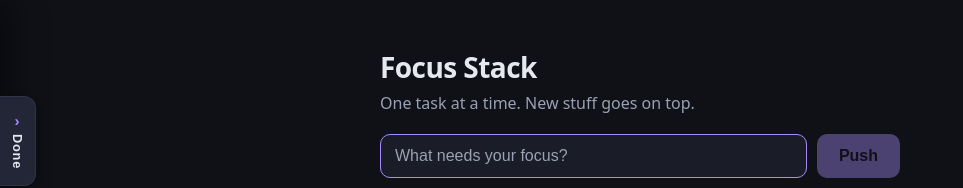
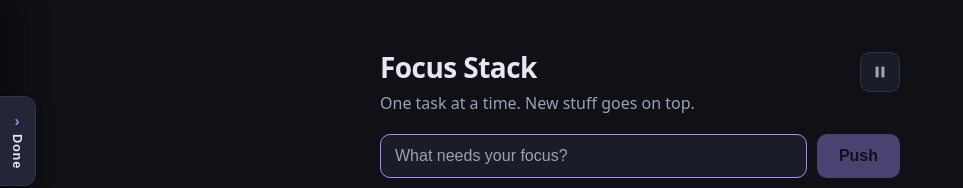
Before and after one commit to Roholla-amz/focus-stack, a React (Vite) app: page / in a window 1280 px wide. Shown: the top 188 px of the page, without its empty margins (0-963 px from the left). Built offline with nearby package versions, Linux system fonts and the light colour scheme.

Commit message:
Add global pause that freezes focus timers and waiting ages, persisted across sessions

```diff
--- a/src/App.css
+++ b/src/App.css
@@ -157,6 +157,44 @@
   text-transform: uppercase;
   letter-spacing: 0.08em;
   color: var(--accent);
+}
+
+.app-header {
+  display: flex;
+  align-items: flex-start;
+  justify-content: space-between;
+  gap: 12px;
+}
+
+.pause-btn {
+  flex: 0 0 auto;
+  width: 40px;
+  height: 40px;
+  margin-top: 4px;
+  display: grid;
+  place-items: center;
+  border-radius: 10px;
+  border: 1px solid var(--border);
+  background: var(--surface);
+  color: var(--text-dim);
+  cursor: pointer;
+  transition: color 0.15s, border-color 0.15s, filter 0.15s;
+}
+
+.pause-btn:hover {
+  color: var(--text);
+  border-color: var(--accent);
+}
+
+.pause-btn.paused {
+  color: var(--accent);
+  border-color: var(--accent);
+  background: var(--surface-2);
+}
+
+.time-badge.paused {
+  opacity: 0.75;
+  font-style: italic;
 }
 
 .focus-meta {
--- a/src/App.jsx
+++ b/src/App.jsx
@@ -50,6 +50,7 @@ function sanitizeItem(item) {
 
 function settleFocus(stack, topSince, now) {
   if (stack.length === 0) return { stack, topSince: null }
+  if (topSince === null) return { stack, topSince: null }
   if (typeof topSince !== 'number') return { stack, topSince: now }
   const elapsed = Math.max(0, now - topSince)
   const idx = stack.length - 1
@@ -68,16 +69,37 @@ function loadState() {
     const doneRaw = Array.isArray(parsed?.done) ? parsed.done : []
     const stack = stackRaw.map(sanitizeItem).filter(Boolean)
     const done = doneRaw.map(sanitizeItem).filter(Boolean)
+    const paused = parsed?.paused === true
+    const pausedSince =
+      paused && typeof parsed?.pausedSince === 'number' ? parsed.pausedSince : null
+    let pausedTotalMs =
+      typeof parsed?.pausedTotalMs === 'number' && parsed.pausedTotalMs >= 0
+        ? parsed.pausedTotalMs
+        : 0
+    if (paused && pausedSince !== null) {
+      pausedTotalMs += Math.max(0, Date.now() - pausedSince)
+    }
     const topSince =
-      typeof parsed?.topSince === 'number' ? parsed.topSince : stack.length > 0 ? Date.now() : null
-    return { stack, done, topSince }
+      typeof parsed?.topSince === 'number'
+        ? parsed.topSince
+        : stack.length > 0 && !paused
+          ? Date.now()
+          : null
+    return {
+      stack,
+      done,
+      topSince: paused ? null : topSince,
+      paused,
+      pausedSince: paused ? Date.now() : null,
+      pausedTotalMs,
+    }
   } catch {
-    return { stack: [], done: [], topSince: null }
+    return { stack: [], done: [], topSince: null, paused: false, pausedSince: null, pausedTotalMs: 0 }
   }
 }
 
 export default function App() {
-  const [{ stack, done, topSince }, setState] = useState(loadState)
+  const [{ stack, done, topSince, paused, pausedSince, pausedTotalMs }, setState] = useState(loadState)
   const [popping, setPopping] = useState(null)
   const [now, setNow] = useState(() => Date.now())
 
@@ -120,13 +142,16 @@ export default function App() {
       if (oldTopId === newTopId) return { ...prev, stack: moved }
       const now = Date.now()
       const settled = settleFocus(prev.stack, prev.topSince, now)
-      return { ...prev, stack: arrayMove(settled.stack, from, to), topSince: now }
+      return { ...prev, stack: arrayMove(settled.stack, from, to), topSince: settled.topSince }
     })
   }
 
   useEffect(() => {
-    localStorage.setItem(STORAGE_KEY, JSON.stringify({ stack, done, topSince }))
-  }, [stack, done, topSince])
+    localStorage.setItem(
+      STORAGE_KEY,
+      JSON.stringify({ stack, done, topSince, paused, pausedSince, pausedTotalMs })
+    )
+  }, [stack, done, topSince, paused, pausedSince, pausedTotalMs])
 
   const push = (rawText, rawLinks) => {
     const { text, links } = adjustLinksForTrim(rawText, rawLinks ?? [])
@@ -140,7 +165,7 @@ export default function App() {
           ...settled.stack,
           { id: crypto.randomUUID(), text, links, createdAt: now, timeSpent: 0 },
         ],
-        topSince: now,
+        topSince: prev.paused ? null : now,
       }
     })
   }
@@ -166,8 +191,9 @@ export default function App() {
         const now = Date.now()
         const settled = settleFocus(prev.stack, prev.topSince, now)
         const popped = settled.stack.find((item) => item.id === poppedId)
-        if (!popped) return settled
+        if (!popped) return { ...prev, ...settled }
         return {
+          ...prev,
           ...settled,
           stack: settled.stack.filter((item) => item.id !== poppedId),
           done: [{ ...popped, doneAt: now }, ...prev.done],
@@ -177,18 +203,63 @@ export default function App() {
     }, POP_ANIMATION_MS)
   }
 
+  const togglePause = () => {
+    setState((prev) => {
+      const now = Date.now()
+      if (prev.paused) {
+        return {
+          ...prev,
+          paused: false,
+          pausedSince: null,
+          pausedTotalMs: prev.pausedTotalMs + Math.max(0, now - prev.pausedSince),
+          topSince: prev.stack.length > 0 ? now : null,
+        }
+      }
+      const settled = settleFocus(prev.stack, prev.topSince, now)
+      return {
+        ...prev,
+        stack: settled.stack,
+        topSince: null,
+        paused: true,
+        pausedSince: now,
+      }
+    })
+  }
+
   const topItem = stack.length > 0 ? stack[stack.length - 1] : null
   const topId = topItem?.id ?? null
   const focusMs = topItem
     ? (topItem.timeSpent ?? 0) + (typeof topSince === 'number' ? now - topSince : 0)
     : 0
+  const effectiveNow =
+    paused && typeof pausedSince === 'number' ? pausedSince - pausedTotalMs : now - pausedTotalMs
   const waiting = stack.length - 1
 
   return (
     <main className="app">
-      <header>
-        <h1 className="title">Focus Stack</h1>
-        <p className="subtitle">One task at a time. New stuff goes on top.</p>
+      <header className="app-header">
+        <div>
+          <h1 className="title">Focus Stack</h1>
+          <p className="subtitle">One task at a time. New stuff goes on top.</p>
+        </div>
+        <button
+          type="button"
+          className={`pause-btn${paused ? ' paused' : ''}`}
+          onClick={togglePause}
+          aria-label={paused ? 'Resume tracking' : 'Pause tracking'}
+          title={paused ? 'Resume tracking' : 'Pause tracking'}
+        >
+          {paused ? (
+            <svg width="14" height="14" viewBox="0 0 14 14" fill="currentColor" aria-hidden="true">
+              <path d="M3.5 1.5v11l9-5.5z" />
+            </svg>
+          ) : (
+            <svg width="14" height="14" viewBox="0 0 14 14" fill="currentColor" aria-hidden="true">
+              <rect x="2.5" y="1.5" width="3.2" height="11" rx="1" />
+              <rect x="8.3" y="1.5" width="3.2" height="11" rx="1" />
+            </svg>
+          )}
+        </button>
       </header>
       <AddTaskForm onPush={push} />
       <div className="stack-box">
@@ -217,8 +288,9 @@ export default function App() {
                       isPopping={item.id === popping?.id}
                       drift={item.id === popping?.id ? popping.drift : 0}
                       depth={reverseIndex}
-                      now={now}
+                      now={effectiveNow}
                       focusMs={item.id === topId ? focusMs : null}
+                      paused={paused}
                       onDone={pop}
                       onRename={renameItem}
                     />
--- a/src/components/StackItem.jsx
+++ b/src/components/StackItem.jsx
@@ -7,7 +7,7 @@ import LinkChips from './LinkChips'
 import LinkPopover from './LinkPopover'
 import { formatDuration, formatAge } from '../lib/format'
 
-export default function StackItem({ item, isTop, isPopping, drift, depth, now, focusMs, onDone, onRename }) {
+export default function StackItem({ item, isTop, isPopping, drift, depth, now, focusMs, paused, onDone, onRename }) {
   const [editing, setEditing] = useState(false)
   const edit = useLinkableText()
   const pointerStart = useRef(null)
@@ -65,7 +65,10 @@ export default function StackItem({ item, isTop, isPopping, drift, depth, now, f
       {isTop && (
         <div className="focus-meta">
           <span className="focus-label">Current focus</span>
-          <span className="time-badge">{formatDuration(focusMs)}</span>
+          <span className={`time-badge${paused ? ' paused' : ''}`}>
+            {formatDuration(focusMs)}
+            {paused ? ' · paused' : ''}
+          </span>
         </div>
       )}
       <div className="item-row">
```
